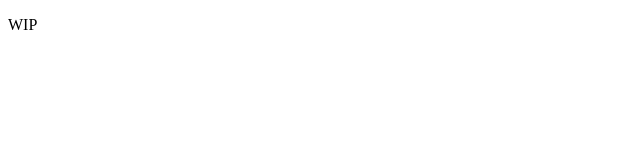
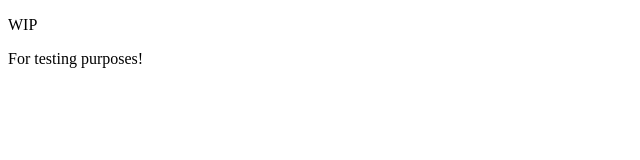
Before and after one commit to EpicAssasin678/Field-Benders-Website, a website: page index.html in a window 1280 px wide. Shown: the whole page, without its empty margins (0-640 px from the left). Drawn offline with Linux system fonts and the light colour scheme.

Commit message:
Test commit.

```diff
--- a/index.html
+++ b/index.html
@@ -11,7 +11,7 @@
 
     <div>
         <p id="wip-text">WIP</p>
-
+        <p>For testing purposes!</p>
     </div>
 
 
```
